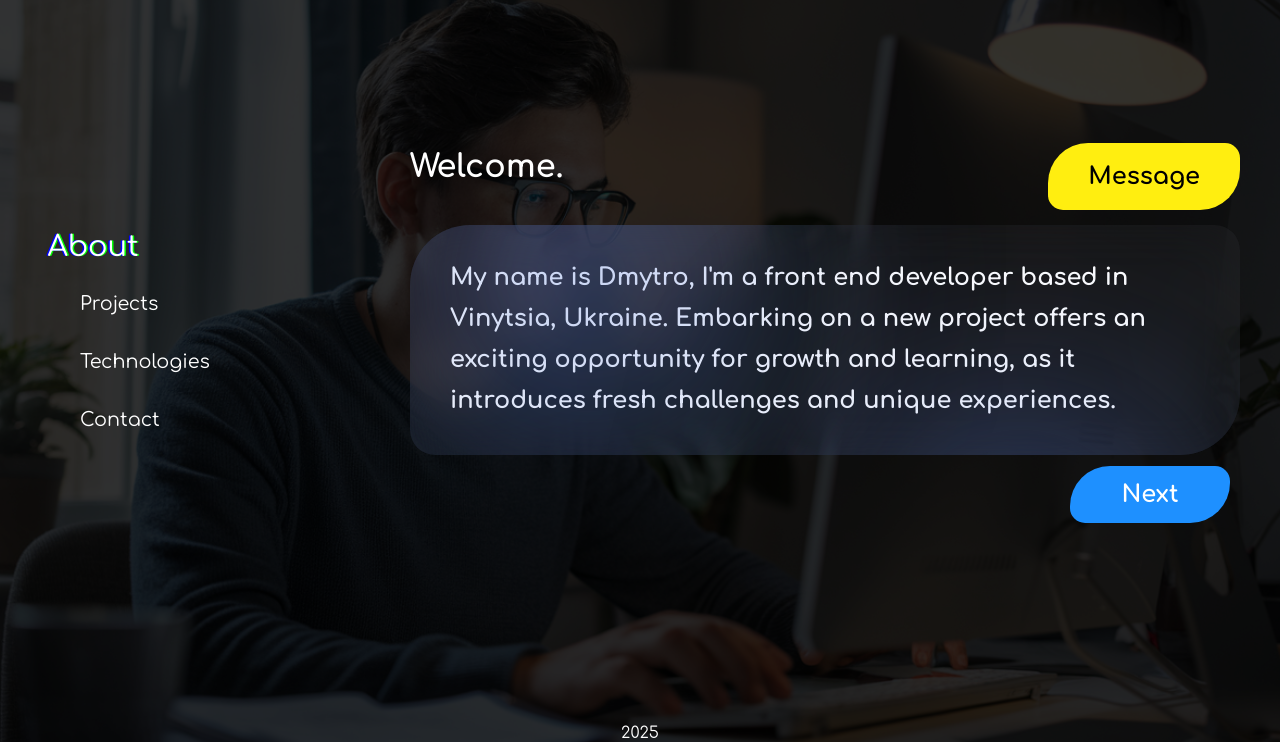
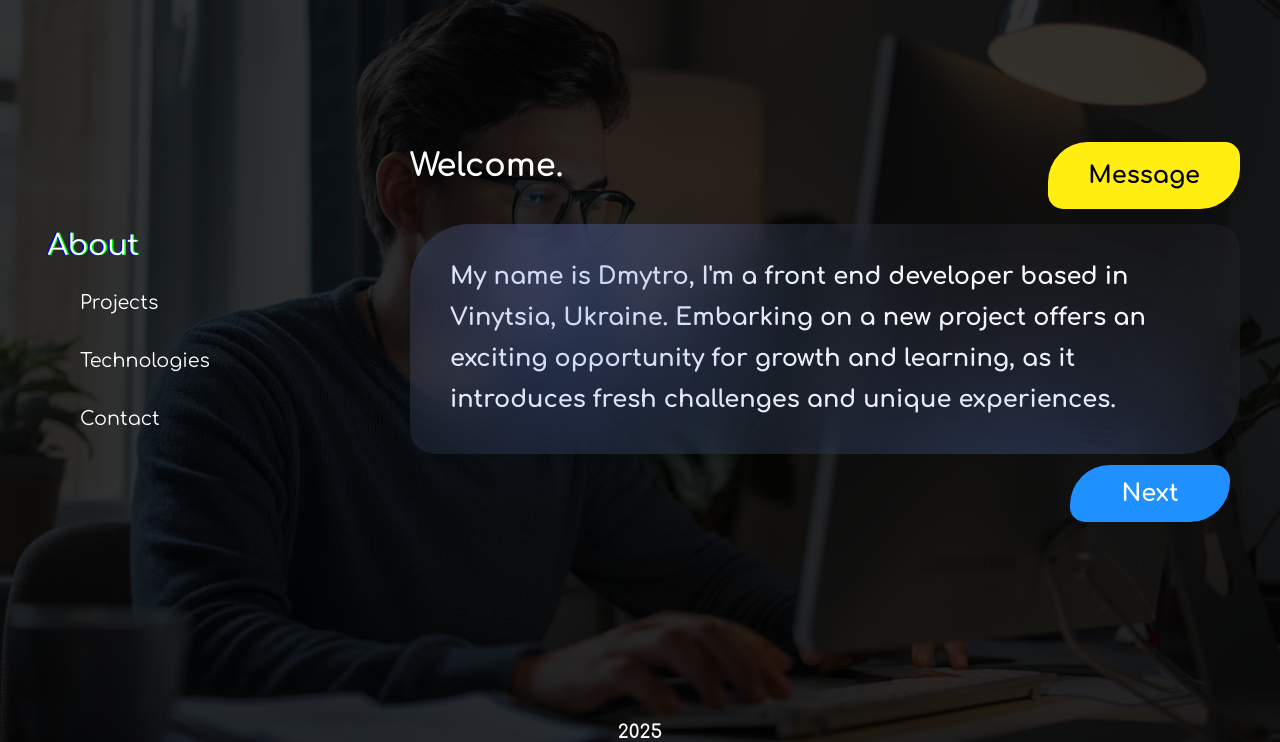
Before and after one commit to DimaWebFrontEnd/portfolio, a website built with webpack: page index.html in a window 1280 px wide. Shown: the part 58-800 px from the top of the page. Built offline with nearby package versions, Linux system fonts and the light colour scheme.

Commit message:
Added Function with Year

```diff
--- a/index.html
+++ b/index.html
@@ -271,6 +271,10 @@
 
    </main>
    <!-- Footer -->
-    <footer>2025</footer>
+    <footer>
+      <section>
+         <h3 class="year">20...</h3>
+      </section>
+    </footer>
 </body>
 </html>
--- a/src/index.js
+++ b/src/index.js
@@ -288,7 +288,14 @@ function nextPrevBlocks() {
    nextBtn.addEventListener("click", nextBlock)
    prevBtn.addEventListener("click", prevBlock)
 
-
+   /* Date */
+   function date() {
+      let date = new Date().getFullYear();
+      let year = document.querySelector(".year");
+      year.setAttribute("datetime", date)
+      year.textContent = date;
+   }
+   date();
 
 }
 
```
Also changed, not shown: dist/main.js.
